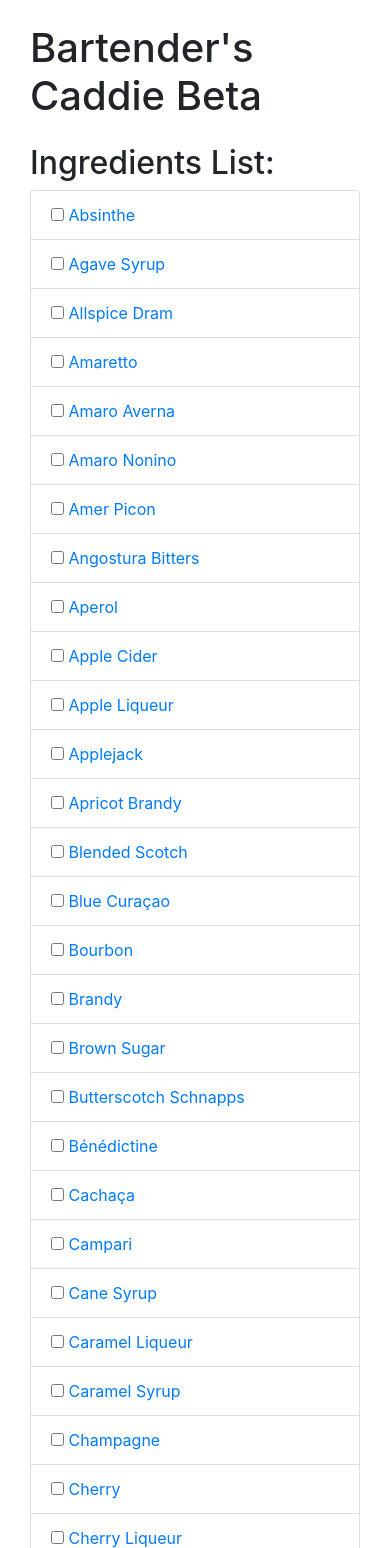
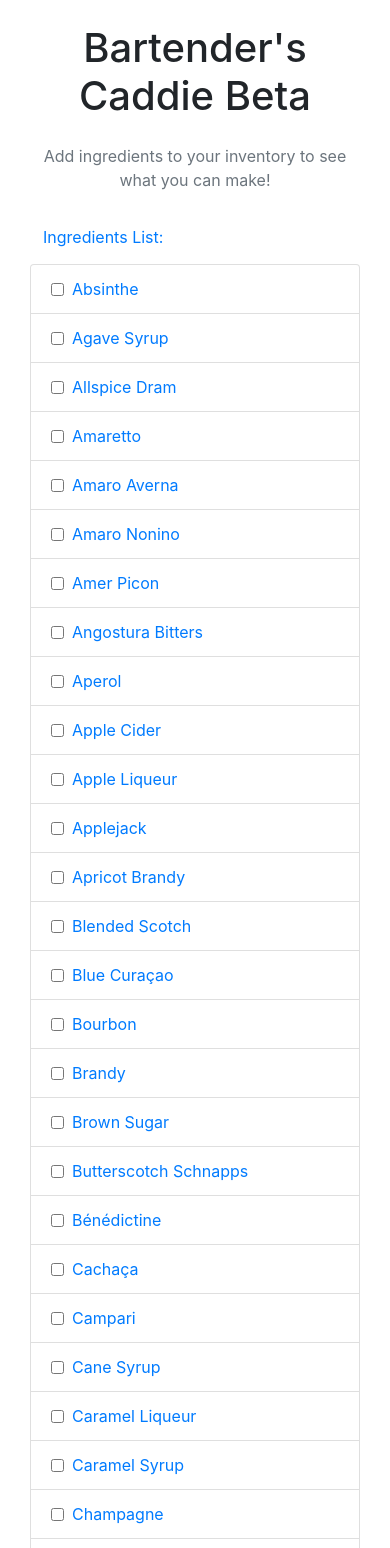
Before and after one commit to Bojangler/bartenders_caddie, a Flask app: page /?expand=ingredients in a window 390 px wide. Shown: the part 88-1636 px from the top of the page. Run offline with Flask 3, Linux system fonts and the light colour scheme; some libraries are stand-ins or nearby versions.

Commit message:
Mobile ux improvements to index.html

```diff
--- a/app.py
+++ b/app.py
@@ -1,4 +1,4 @@
-from flask import Flask, render_template, request, session, url_for
+from flask import Flask, render_template, request, session, url_for, redirect
 import json
 import os  # Import os for environment variable access
 
@@ -39,12 +39,15 @@ def count_additional_cocktails(inventory, ingredient_name):
 def index():
     if 'inventory' not in session:
         session['inventory'] = []
+        print("Initialized inventory in session.")  # Debugging line
 
     if request.method == "POST":
         selected_ingredients = request.form.getlist('ingredients')
         session['inventory'] = selected_ingredients
+        print(f"Updated inventory: {session['inventory']}")  # Debugging line
 
     inventory = set(session['inventory'])
+    print(f"Current inventory: {inventory}")  # Debugging line
     cocktails_you_can_make = get_cocktails_you_can_make(inventory)
     additional_cocktails_counts = {ingredient: count_additional_cocktails(inventory, ingredient) for ingredient in sorted_ingredients}
 
@@ -55,7 +58,14 @@ def index():
         reverse=True
     )
 
-    return render_template("index.html", sorted_ingredients=sorted_ingredients, inventory=inventory, cocktails_you_can_make=cocktails_you_can_make, additional_cocktails_counts=additional_cocktails_counts, sorted_additional_ingredients=sorted_additional_ingredients)
+    return render_template(
+        "index.html",
+        sorted_ingredients=sorted_ingredients,
+        inventory=inventory,
+        cocktails_you_can_make=cocktails_you_can_make,
+        additional_cocktails_counts=additional_cocktails_counts,
+        sorted_additional_ingredients=sorted_additional_ingredients
+    )
 
 @app.route("/cocktail_profile/<cocktail_name>")
 def cocktail_profile(cocktail_name):
@@ -126,5 +136,20 @@ def ingredient_profile(ingredient_name):
         associated_ingredients=associated_ingredients
     )
 
+@app.route("/add_to_inventory", methods=["POST"])
+def add_to_inventory():
+    print("add_to_inventory route triggered.")  # Debugging line
+    ingredient = request.form.get("ingredient")
+    print(f"Ingredient received: {ingredient}")  # Debugging line
+    if "inventory" not in session:
+        session["inventory"] = []
+        print("Initialized inventory in session.")  # Debugging line
+    if ingredient and ingredient not in session["inventory"]:
+        session["inventory"].append(ingredient)
+        print(f"Added {ingredient} to inventory.")  # Debugging line
+    else:
+        print(f"{ingredient} is already in inventory or invalid.")  # Debugging line
+    return redirect(url_for("index", expand="ingredients"))
+
 if __name__ == "__main__":
-    app.run()  # Replace with app.run(debug=True) if you want to run in debug mode
+    app.run(debug=True)  # Replace with app.run(debug=True) if you want to run in debug mode
--- a/templates/index.html
+++ b/templates/index.html
@@ -3,6 +3,7 @@
 <head>
     <meta charset="UTF-8">
     <title>Bartender's Caddie Beta</title>
+    <meta name="viewport" content="width=device-width, initial-scale=1.0"> <!-- Add responsive meta tag -->
     <link href="https://stackpath.bootstrapcdn.com/bootstrap/4.5.2/css/bootstrap.min.css" rel="stylesheet">
 </head>
 <body>
@@ -12,28 +13,11 @@
         {% block title %}Home - Bartender's Caddie{% endblock %}
 
         {% block content %}
-        <h1 class="my-4">Bartender's Caddie Beta</h1>
+        <h1 class="my-4 text-center">Bartender's Caddie Beta</h1> <!-- Center the title -->
 
-        <div class="row">
-            <div class="col-md-6">
-                <form method="post" action="{{ url_for('index') }}" id="update-ingredients-form">
-                    <h2>Ingredients List:</h2>
-                    <ul class="list-group mb-4">
-                        {% for ingredient in sorted_ingredients %}
-                            <li class="list-group-item">
-                                <input type="checkbox" name="ingredients" value="{{ ingredient }}" {% if ingredient in inventory %}checked{% endif %}>
-                                <a href="{{ url_for('ingredient_profile', ingredient_name=ingredient) }}">{{ ingredient }}</a>
-                                {% if ingredient not in inventory and additional_cocktails_counts[ingredient] > 0 %}
-                                    - Add this ingredient and you can make {{ additional_cocktails_counts[ingredient] }} additional cocktails
-                                {% endif %}
-                            </li>
-                        {% endfor %}
-                    </ul>
-                    <button type="submit" class="btn btn-primary">Update Ingredients</button>
-                </form>
-            </div>
-
-            <div class="col-md-6">
+        <!-- Cocktails You Can Make Section -->
+        <div class="mb-4">
+            {% if cocktails_you_can_make %}
                 <h2>Cocktails You Can Make:</h2>
                 <ul class="list-group mb-4">
                     {% for cocktail in cocktails_you_can_make %}
@@ -43,9 +27,43 @@
                         </li>
                     {% endfor %}
                 </ul>
-                <a href="{{ url_for('all_cocktails') }}" class="btn btn-primary">View All Cocktails</a>
+                <a href="{{ url_for('all_cocktails') }}" class="btn btn-primary btn-block">View All Cocktails</a> <!-- Full-width button -->
+            {% else %}
+                <p class="text-center text-muted">Add ingredients to your inventory to see what you can make!</p>
+            {% endif %}
+        </div>
 
-                <h2 class="mt-4">Buy these ingredients to make new cocktails:</h2>
+        <!-- Ingredients List Section -->
+        <div class="mb-4">
+            <h2>
+                <button class="btn btn-link text-decoration-none" type="button" data-toggle="collapse" data-target="#ingredients-list" aria-expanded="{{ 'true' if request.args.get('expand') == 'ingredients' else 'false' }}" aria-controls="ingredients-list">
+                    Ingredients List:
+                </button>
+            </h2>
+            <div id="ingredients-list" class="collapse {% if request.args.get('expand') == 'ingredients' %}show{% endif %}">
+                <form method="post" action="{{ url_for('index', expand='ingredients') }}">
+                    <ul class="list-group mb-4">
+                        {% for ingredient in sorted_ingredients %}
+                            <li class="list-group-item">
+                                <div class="d-flex align-items-center">
+                                    <input type="checkbox" name="ingredients" value="{{ ingredient }}" {% if ingredient in inventory %}checked{% endif %} class="mr-2">
+                                    <a href="{{ url_for('ingredient_profile', ingredient_name=ingredient) }}" class="ingredient-name">{{ ingredient }}</a>
+                                </div>
+                                {% if ingredient not in inventory and additional_cocktails_counts[ingredient] > 0 %}
+                                    <small class="text-muted">- Add this ingredient and you can make {{ additional_cocktails_counts[ingredient] }} additional cocktails</small>
+                                {% endif %}
+                            </li>
+                        {% endfor %}
+                    </ul>
+                    <button type="submit" class="btn btn-primary btn-block">Update Inventory</button> <!-- Full-width button -->
+                </form>
+            </div>
+        </div>
+
+        <!-- Additional Ingredients Section -->
+        <div class="mb-4">
+            {% if sorted_additional_ingredients %}
+                <h2>Buy these ingredients to make new cocktails:</h2>
                 <ul class="list-group mb-4">
                     {% for ingredient in sorted_additional_ingredients %}
                         {% if ingredient not in inventory %}
@@ -56,9 +74,10 @@
                         {% endif %}
                     {% endfor %}
                 </ul>
-            </div>
+            {% endif %}
         </div>
         {% endblock %}
+    </div>
 
     <script src="https://code.jquery.com/jquery-3.5.1.slim.min.js"></script>
     <script src="https://cdn.jsdelivr.net/npm/@popperjs/core@2.5.4/dist/umd/popper.min.js"></script>
```
